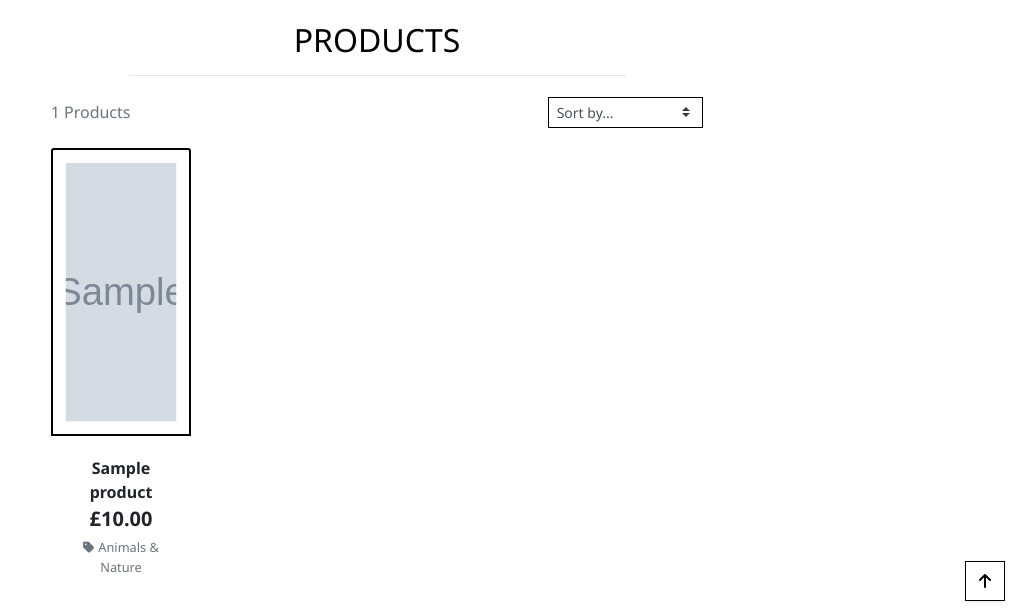
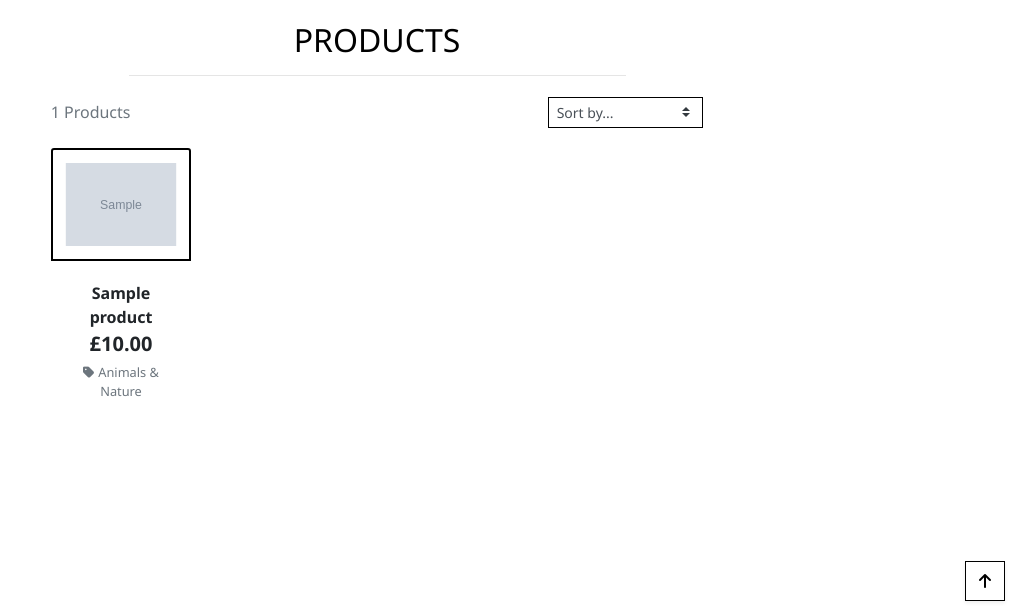
Before and after one commit to Nazulka/Poster-Panda, a Django app: page /products/ in a window 1280 px wide. Shown: the part 187-800 px from the top of the page, without its empty margins (263-1280 px from the left). Run offline with Django 3.2, Linux system fonts and the light colour scheme; data comes from the database, SQL or seed files in the repository; tables that the repository leaves empty hold one stand-in row (values such as "Sample post"); grey boxes marked "Sample" are stand-in pictures; parts of the project's set-up code (start-up, migrations or seed data) failed here and were passed over; some libraries are stand-ins or nearby versions.

```diff
--- a/bag/templates/bag/product-image.html
+++ b/bag/templates/bag/product-image.html
@@ -1,5 +1,5 @@
 {% if item.product.image %}
-<img class="img-fluid img-thumbnail" src="{{ item.product.image.url }}" alt="{{ item.product.name }}">
+    <img class="img-fluid img-thumbnail" src="{{ item.product.image.url }}" alt="{{ item.product.name }}">
 {% else %}
-<img class="img-fluid img-thumbnail" src="{{ MEDIA_URL }}noimage.png" alt="{{ item.product.name }}">
+    <img class="img-fluid img-thumbnail" src="{{ MEDIA_URL }}noimage.png" alt="{{ item.product.name }}">
 {% endif %}
--- a/static/css/base.css
+++ b/static/css/base.css
@@ -506,7 +506,7 @@ input[name='q']::placeholder {
     }
 
     .product-card {
-        width: 14rem;
+        height: auto !important;
     }
 
     .shop-now-button {
--- a/wishlist/views.py
+++ b/wishlist/views.py
@@ -31,7 +31,7 @@ def add_to_wishlist(request, product_id):
         user = UserProfile.objects.get(user=request.user)
         wishlist = Wishlist.objects.get(user=user)
 
-        # create a new wishlist item
+        # create a new wishlist item, delete if already in the wishlist
         if request.user.is_authenticated:
             product = get_object_or_404(Product, pk=product_id)
             item = WishlistItem.objects.filter(
```
Also changed, not shown: bag/templates/bag/bag.html (indentation only).
